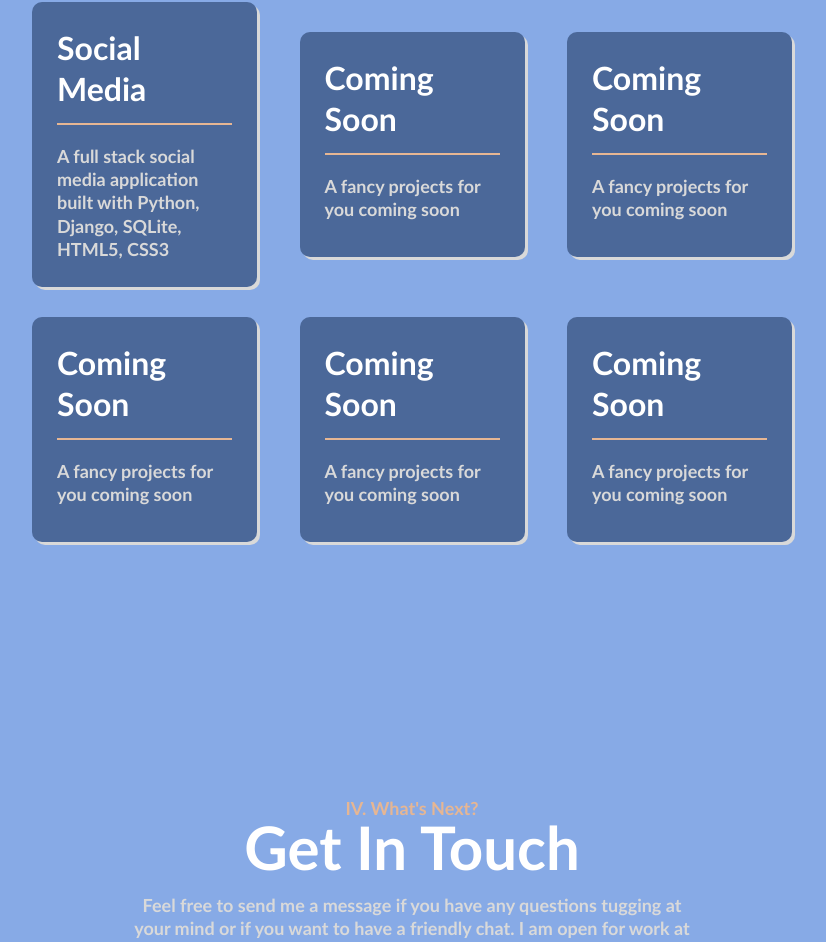
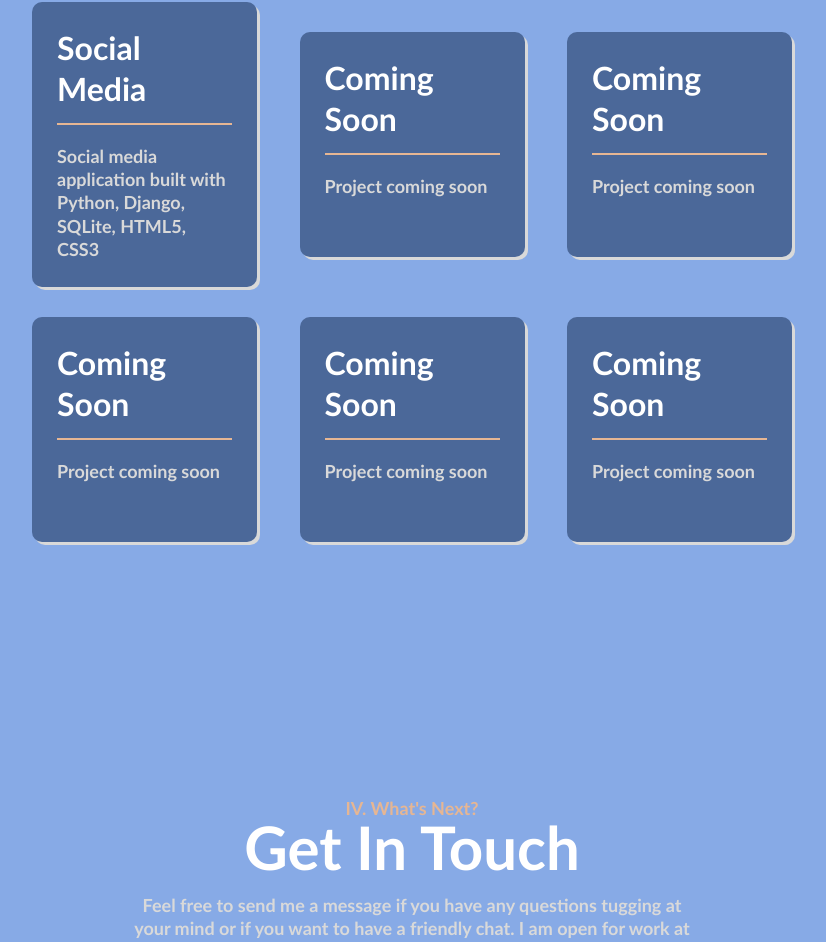
Before and after one commit to xelacast/personal-site, a React (Create React App) app: page / in a window 1280 px wide. Shown: the part 3558-4500 px from the top of the page, without its empty margins (228-1054 px from the left). Built offline with nearby package versions, Linux system fonts and the light colour scheme.

Commit message:
changed content to more projects

```diff
--- a/src/assets/content/moreProjects.js
+++ b/src/assets/content/moreProjects.js
@@ -1,32 +1,32 @@
 export const moreProjects = [
   {
     title: "Social Media",
-    description: "A full stack social media application built with Python, Django, SQLite, HTML5, CSS3",
+    description: "Social media application built with Python, Django, SQLite, HTML5, CSS3",
     url: "https://github.com/alexjohn7516/mini-social-media",
   },
   {
     title: "Coming Soon",
-    description: "A fancy projects for you coming soon",
+    description: "Project coming soon",
     url: "",
   },
   {
     title: "Coming Soon",
-    description: "A fancy projects for you coming soon",
+    description: "Project coming soon",
     url: "",
   },
   {
     title: "Coming Soon",
-    description: "A fancy projects for you coming soon",
+    description: "Project coming soon",
     url: "",
   },
   {
     title: "Coming Soon",
-    description: "A fancy projects for you coming soon",
+    description: "Project coming soon",
     url: "",
   },
   {
     title: "Coming Soon",
-    description: "A fancy projects for you coming soon",
+    description: "Project coming soon",
     url: "",
   }
 ]
```
